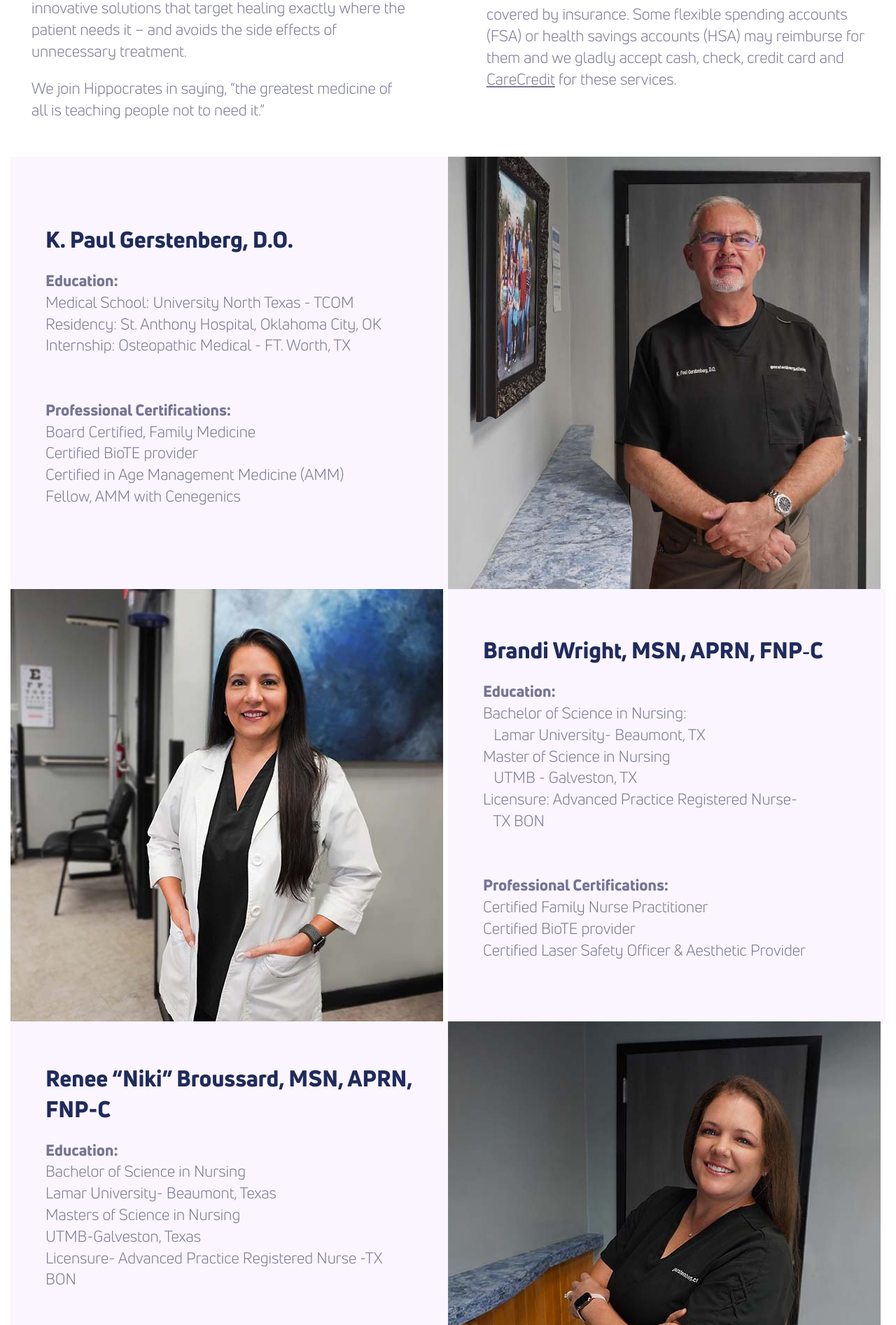
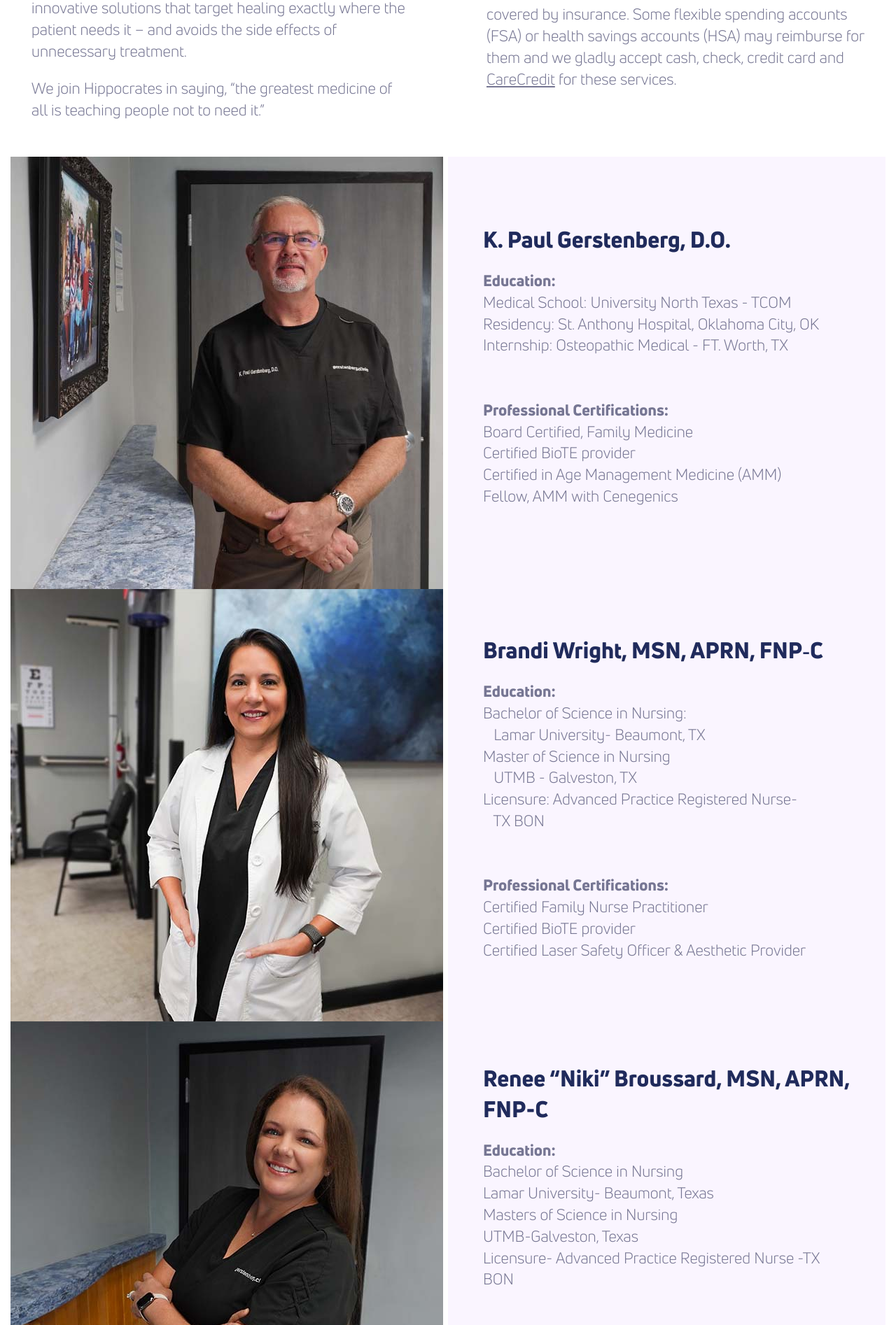
Before and after one commit to theneverwoods/gerstenberg.clinic, a Jekyll site: the page built from about.html, in a window 1280 px wide. Shown: the part 1103-2997 px from the top of the page at 70% size. Built offline with Jekyll 4.4.1, drawn with Linux system fonts in a browser that asks for light colours.

Commit message:
change provider abouts

```diff
--- a/about.html
+++ b/about.html
@@ -37,7 +37,10 @@ stylesheet: about
   </div>
 </div>
 <div class="row tiles">
-  <div class="half tile text light">
+  <div class="half tile img">
+    <img src="{{ site.baseurl }}/img/lrg-squares/lrg-squares-g.jpg" />
+  </div>
+    <div class="half tile text light">
     <div class="wrapper">
       <h2>K. Paul Gerstenberg, D.O.</h2>
       <p>
@@ -65,9 +68,6 @@ stylesheet: about
         Dr. Gerstenberg serves as the local health authority for Port Neches addressing Zika virus updates, influenza trends and other public health issues that affect our community. Since 1998 he has also been a Clinical Assistant Professor at the University of North Texas Health Sciences Center at Fort Worth-Texas College of Osteopathic Medicine.
       </p>
     </div>
-  </div>
-  <div class="half tile img">
-    <img src="{{ site.baseurl }}/img/lrg-squares/lrg-squares-g.jpg" />
   </div>
 </div>
 
@@ -113,7 +113,10 @@ stylesheet: about
 </div>
 
 <div class="row tiles">
-  <div class="half tile text light">
+  <div class="half tile img">
+    <img src="{{ site.baseurl }}/img/lrg-squares/lrg-squares-niki.jpg" />
+  </div>
+    <div class="half tile text light">
     <div class="wrapper">
       <h2>Renee “Niki” Broussard, MSN, APRN, FNP-C</h2>
       <p>
@@ -144,9 +147,6 @@ stylesheet: about
         Niki is married and has one daughter and enjoys spending time with her family.
       </p>
     </div>
-  </div>
-  <div class="half tile img">
-    <img src="{{ site.baseurl }}/img/lrg-squares/lrg-squares-niki.jpg" />
   </div>
 </div>
 
```
